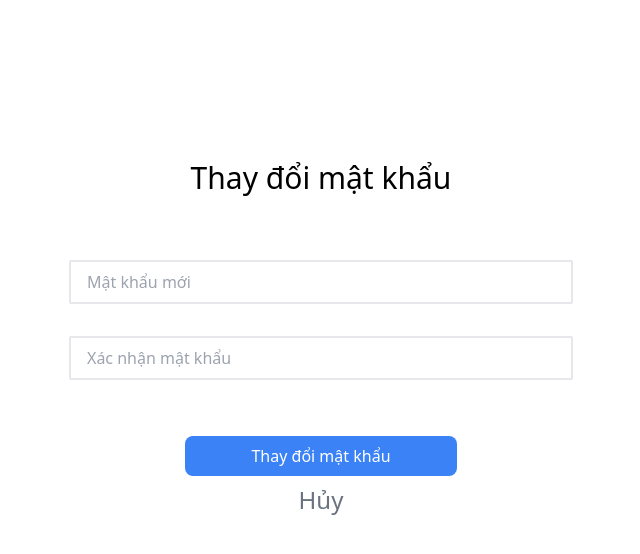
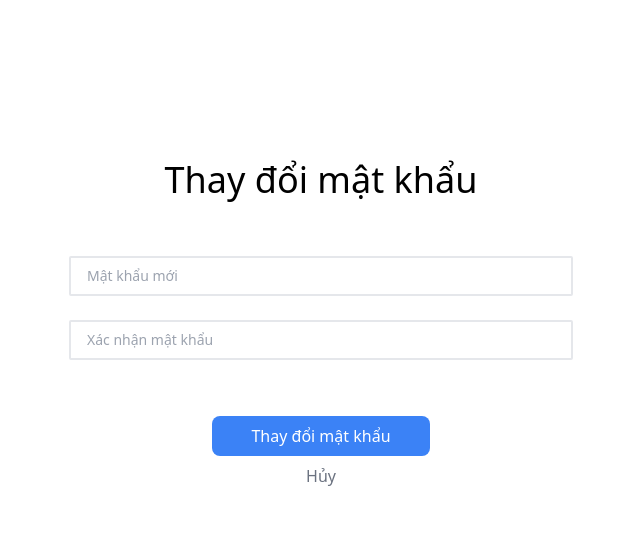
Before and after one commit to nhihuyn/mrpie, a React (Create React App) app: page / in a window 1280 px wide. Shown: the top 554 px of the page, without its empty margins (319-959 px from the left). Built offline with nearby package versions, Linux system fonts and the light colour scheme.

Commit message:
feat:P02 change color and font size

```diff
--- a/src/components/common/ChangePasswd/ChangePasswd.tsx
+++ b/src/components/common/ChangePasswd/ChangePasswd.tsx
@@ -87,56 +87,54 @@ const ChangePasswd: React.FC = () => {
         </motion.div>
       )}
 
-      <h2 className="text-center text-3xl px-5 md:text-3xl mb-10">{t('ChangePassword')}</h2>
+      <p className="text-center text-3xl md:text-4xl mb-10">{t('ChangePassword')}</p>
       <form onSubmit={handleSubmit} className="flex flex-col">
         <div className={`form-group mt-4 mb-6 px-5 flex flex-col ${showAlert ? 'border-red-500' : ''}`}>
-          <label htmlFor="newPassword" className="block mb-2"></label>
           <input
             type="password"
             id="newPassword"
             name="newPassword"
             value={newPassword}
             onChange={handleChangeNewPassword}
-            className={`w-full px-4 py-2 border-2 rounded-sm placeholder-gray-400 focus:outline-none focus:border-blue-500 ${showAlert ? 'border-red-500' : ''}`}
+            className={`w-full text-sm px-4 py-2 border-2 rounded-sm placeholder-gray-400 focus:outline-none focus:border-blue-500 ${showAlert ? 'border-red-500' : ''}`}
             placeholder={t('NewPassword')}
             minLength={7}
             maxLength={64}
             // required
           />
           {showAlert && newPassword.trim() === '' && (
-            <p className="text-red-500 text-sm ">{t('NewPasswordRequired')}</p>
+            <p className="text-red-500 text-sm ml-3 ">{t('NewPasswordRequired')}</p>
           )}
         </div>
         <div className={`form-group mb-6 px-5 flex flex-col ${showAlert ? 'border-red-500' : ''}`}>
-          <label htmlFor="confirmPassword" className="block mb-2"></label>
           <input
             type="password"
             id="confirmPassword"
             name="confirmPassword"
             value={confirmPassword}
             onChange={handleChangeConfirmPassword}
-            className={`w-full px-4 py-2 border-2 rounded-sm placeholder-gray-400 focus:outline-none focus:border-blue-500 ${showAlert ? 'border-red-500' : ''}`}
+            className={`w-full text-sm px-4 py-2 border-2 rounded-sm placeholder-gray-400 focus:outline-none focus:border-blue-500 ${showAlert ? 'border-red-500' : ''}`}
             placeholder={t('ConfirmPassword')}
             minLength={7}
             maxLength={64}
             // required
           />
           {showAlert && confirmPassword.trim() === '' && (
-            <p className="text-red-500 text-sm ">{t('ConfirmPasswordRequired')}</p>
+            <p className="text-red-500 text-sm ml-3">{t('ConfirmPasswordRequired')}</p>
           )}
           {showAlert && newPassword.trim() !== '' && confirmPassword.trim() !== '' && newPassword !== confirmPassword && (
-            <p className="text-red-500 text-sm ">{t('PasswordMismatch')}</p>
+            <p className="text-red-500 text-sm ml-3">{t('PasswordMismatch')}</p>
           )}
         </div>
         <button
           type="submit"
-          className="w-1/2 mt-8 mx-auto bg-blue-500 hover:bg-gray-500 text-white text-1xl py-2 rounded-lg transition duration-300 mb-2"
+          className="w-1/2 md:w-2/5 text-base mt-8 mx-auto bg-blue-500 text-white py-2 rounded-lg transition duration-300 mb-2"
         >
           {t('ChangePassword')}
         </button>
       </form>
       <div className="cancel-text text-center">
-        <p><a href="#" className="hover:text-gray-600 text-gray-500 text-2xl">{t('Cancel')}</a></p>
+        <p><a href="#" className="hover:text-gray-600 text-gray-500 text-base">{t('Cancel')}</a></p>
       </div>
     </div>
   );
```
